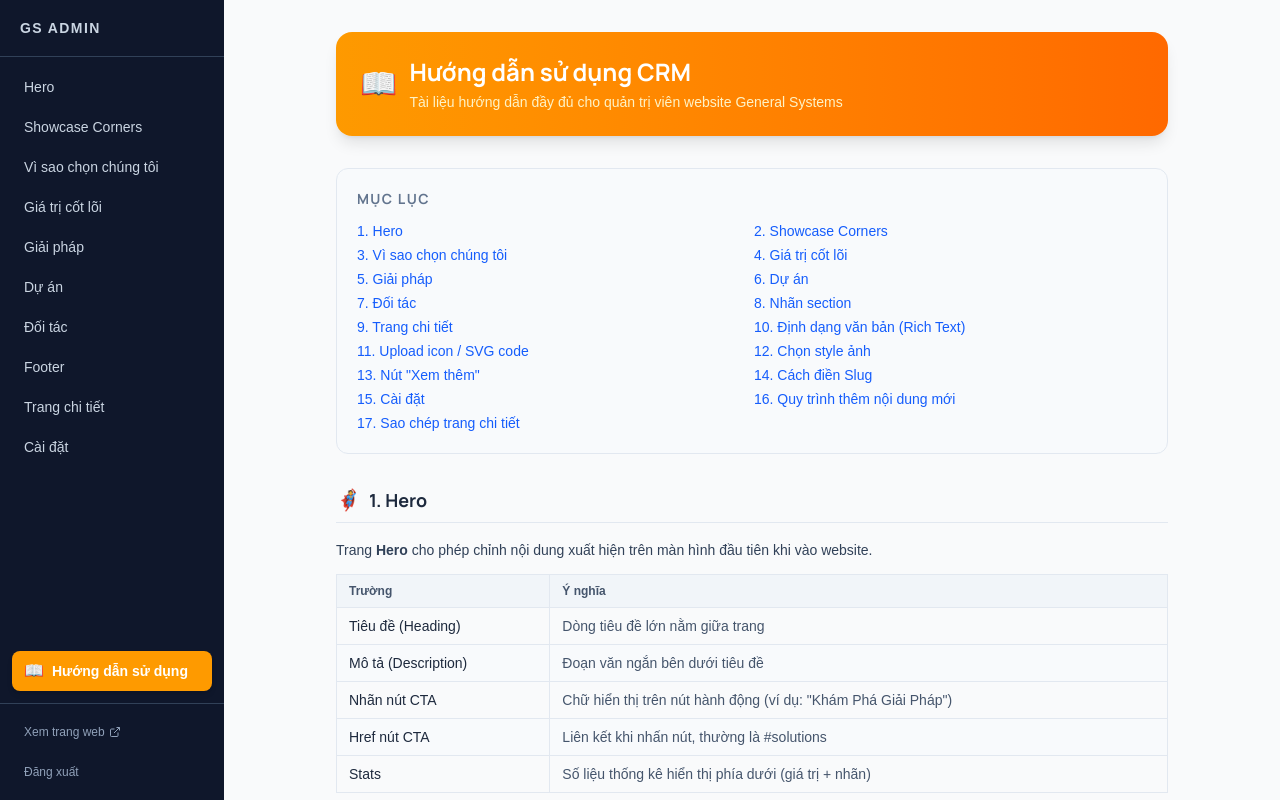
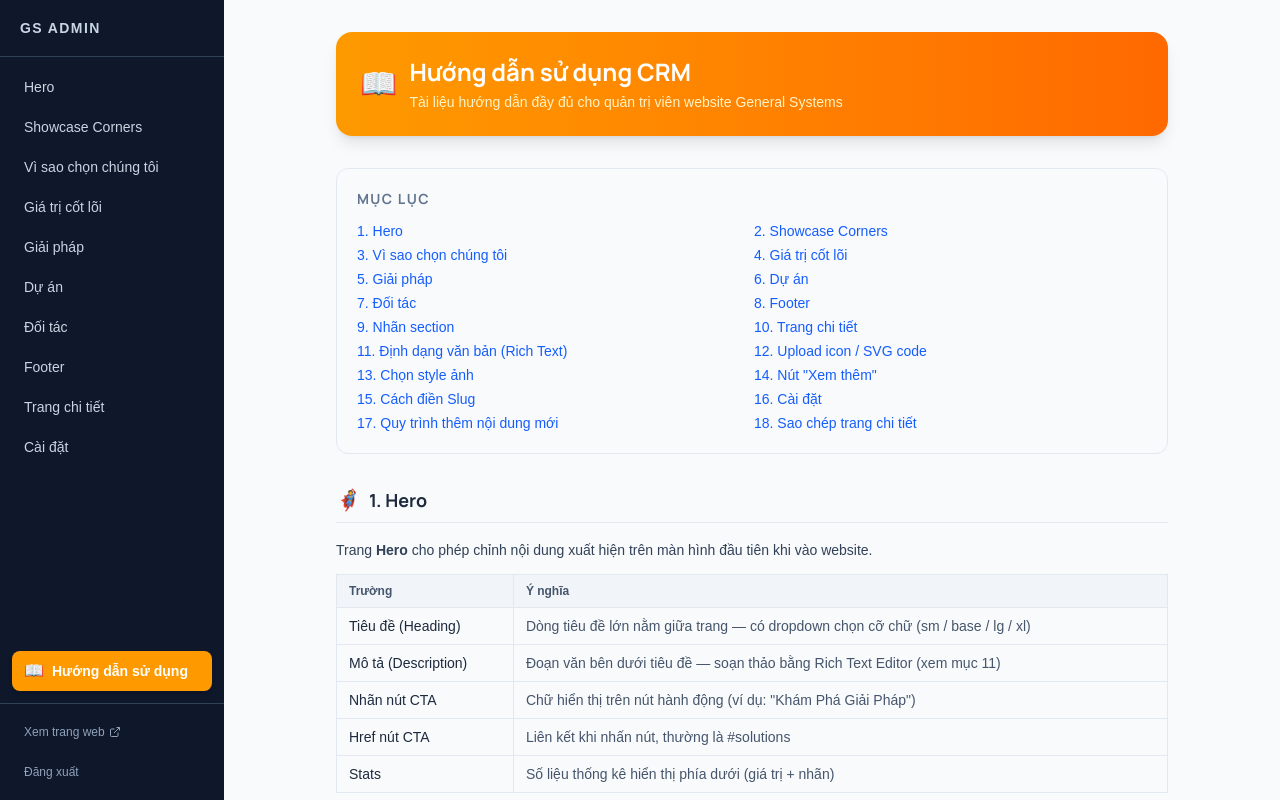
Before and after one commit to binhnq-seta/landing-base, a Next.js app: page /admin/guide in a window 1280 px wide. Built offline with nearby package versions, Linux system fonts and the light colour scheme; no server answers; a web font is replaced by a local one.

Commit message:
update menu

```diff
--- a/app/admin/guide/page.tsx
+++ b/app/admin/guide/page.tsx
@@ -24,16 +24,17 @@ export default function GuidePage() {
             ['#solutions', '5. Giải pháp'],
             ['#projects', '6. Dự án'],
             ['#partners', '7. Đối tác'],
-            ['#section-labels', '8. Nhãn section'],
-            ['#detail-pages', '9. Trang chi tiết'],
-            ['#rich-text', '10. Định dạng văn bản (Rich Text)'],
-            ['#icon-guide', '11. Upload icon / SVG code'],
-            ['#image-style', '12. Chọn style ảnh'],
-            ['#detail-button', '13. Nút "Xem thêm"'],
-            ['#slug', '14. Cách điền Slug'],
-            ['#settings', '15. Cài đặt'],
-            ['#workflow', '16. Quy trình thêm nội dung mới'],
-            ['#copy-page', '17. Sao chép trang chi tiết'],
+            ['#footer', '8. Footer'],
+            ['#section-labels', '9. Nhãn section'],
+            ['#detail-pages', '10. Trang chi tiết'],
+            ['#rich-text', '11. Định dạng văn bản (Rich Text)'],
+            ['#icon-guide', '12. Upload icon / SVG code'],
+            ['#image-style', '13. Chọn style ảnh'],
+            ['#detail-button', '14. Nút "Xem thêm"'],
+            ['#slug', '15. Cách điền Slug'],
+            ['#settings', '16. Cài đặt'],
+            ['#workflow', '17. Quy trình thêm nội dung mới'],
+            ['#copy-page', '18. Sao chép trang chi tiết'],
           ].map(([href, label]) => (
             <li key={href}>
               <a href={href} className="hover:underline">{label}</a>
@@ -48,8 +49,8 @@ export default function GuidePage() {
         <Section id="hero" icon="🦸" title="1. Hero">
           <p>Trang <strong>Hero</strong> cho phép chỉnh nội dung xuất hiện trên màn hình đầu tiên khi vào website.</p>
           <FieldTable rows={[
-            ['Tiêu đề (Heading)', 'Dòng tiêu đề lớn nằm giữa trang'],
-            ['Mô tả (Description)', 'Đoạn văn ngắn bên dưới tiêu đề'],
+            ['Tiêu đề (Heading)', 'Dòng tiêu đề lớn nằm giữa trang — có dropdown chọn cỡ chữ (sm / base / lg / xl)'],
+            ['Mô tả (Description)', 'Đoạn văn bên dưới tiêu đề — soạn thảo bằng Rich Text Editor (xem mục 11)'],
             ['Nhãn nút CTA', 'Chữ hiển thị trên nút hành động (ví dụ: "Khám Phá Giải Pháp")'],
             ['Href nút CTA', 'Liên kết khi nhấn nút, thường là #solutions'],
             ['Stats', 'Số liệu thống kê hiển thị phía dưới (giá trị + nhãn)'],
@@ -73,11 +74,11 @@ export default function GuidePage() {
           <p>Section liệt kê các lý do nổi bật, hiển thị dưới dạng lưới thẻ trên trang chủ.</p>
           <FieldTable rows={[
             ['Tiêu đề section', 'Đầu đề của cả section'],
-            ['Mỗi mục: Tiêu đề', 'Tiêu đề ngắn của lý do (1–5 từ)'],
-            ['Mỗi mục: Mô tả', 'Nội dung giải thích chi tiết'],
-            ['Mỗi mục: Icon', 'Icon hiển thị trên thẻ — upload ảnh hoặc dán SVG code (xem mục 11)'],
+            ['Mỗi mục: Tiêu đề', 'Tiêu đề ngắn của lý do — có dropdown chọn cỡ chữ (xs / sm / base / lg / xl)'],
+            ['Mỗi mục: Mô tả', 'Nội dung giải thích chi tiết — soạn thảo bằng Rich Text Editor (xem mục 11)'],
+            ['Mỗi mục: Icon', 'Icon hiển thị trên thẻ — upload ảnh hoặc dán SVG code (xem mục 12)'],
           ]} />
-          <Note>Nếu không cài icon, hệ thống tự dùng icon mặc định theo thứ tự mục. Xem mục 11 để biết cách thêm icon tùy chỉnh.</Note>
+          <Note>Nếu không cài icon, hệ thống tự dùng icon mặc định theo thứ tự mục. Xem mục 12 để biết cách thêm icon tùy chỉnh.</Note>
         </Section>
 
         {/* ── 4. Core Values ── */}
@@ -85,11 +86,11 @@ export default function GuidePage() {
           <p>Các giá trị cốt lõi của công ty, hiển thị dạng thẻ có icon.</p>
           <FieldTable rows={[
             ['Tiêu đề section', 'Đầu đề của section giá trị cốt lõi'],
-            ['Mỗi mục: Tiêu đề', 'Tên giá trị (ví dụ: "Uy tín & Tin cậy")'],
-            ['Mỗi mục: Mô tả', 'Diễn giải giá trị đó'],
-            ['Mỗi mục: Icon', 'Icon hiển thị trên thẻ — upload ảnh hoặc dán SVG code (xem mục 11)'],
+            ['Mỗi mục: Tiêu đề', 'Tên giá trị (ví dụ: "Uy tín & Tin cậy") — có dropdown chọn cỡ chữ (xs / sm / base / lg / xl)'],
+            ['Mỗi mục: Mô tả', 'Diễn giải giá trị đó — soạn thảo bằng Rich Text Editor (xem mục 11)'],
+            ['Mỗi mục: Icon', 'Icon hiển thị trên thẻ — upload ảnh hoặc dán SVG code (xem mục 12)'],
           ]} />
-          <Note>Nếu không cài icon, hệ thống tự dùng icon mặc định theo thứ tự mục. Xem mục 11 để biết cách thêm icon tùy chỉnh.</Note>
+          <Note>Nếu không cài icon, hệ thống tự dùng icon mặc định theo thứ tự mục. Xem mục 12 để biết cách thêm icon tùy chỉnh.</Note>
         </Section>
 
         {/* ── 5. Solutions ── */}
@@ -99,7 +100,7 @@ export default function GuidePage() {
             ['Tên giải pháp', 'Tiêu đề thẻ giải pháp'],
             ['Mô tả', 'Đoạn mô tả ngắn'],
             ['Ảnh', 'Ảnh bìa của thẻ giải pháp'],
-            ['Slug', 'Mã định danh URL cho trang chi tiết (xem mục 14)'],
+            ['Slug', 'Mã định danh URL cho trang chi tiết (xem mục 15)'],
           ]} />
         </Section>
 
@@ -119,19 +120,52 @@ export default function GuidePage() {
         <Section id="partners" icon="🤝" title="7. Đối tác">
           <p>Logo và tên các đối tác hiển thị trong section Đối tác trên trang chủ.</p>
           <FieldTable rows={[
-            ['Tên đối tác', 'Tên hiển thị dưới logo'],
-            ['Logo', 'Đường dẫn hoặc tải ảnh logo lên'],
+            ['Tiêu đề section', 'Đầu đề của section — có dropdown chọn cỡ chữ (sm / base / lg / xl)'],
+            ['Mô tả', 'Đoạn mô tả phía dưới tiêu đề — soạn thảo bằng Rich Text Editor (xem mục 11)'],
+            ['Mỗi logo: Ảnh', 'Đường dẫn hoặc tải ảnh logo lên'],
+            ['Mỗi logo: Tên công ty (alt)', 'Tên đối tác — dùng cho alt text ảnh (SEO & accessibility)'],
           ]} />
         </Section>
 
-        {/* ── 8. Section Labels ── */}
-        <Section id="section-labels" icon="🏷️" title="8. Nhãn section">
+        {/* ── 8. Footer ── */}
+        <Section id="footer" icon="🦶" title="8. Footer">
+          <p>Quản lý toàn bộ nội dung và cỡ chữ của footer website. Footer chia làm 3 nhóm:</p>
+
+          <h3 className="mt-4 mb-2 font-bold text-slate-800">Thông tin công ty</h3>
+          <FieldTable rows={[
+            ['Tên công ty', 'Hiển thị đầu footer — có dropdown chọn cỡ chữ'],
+            ['Địa chỉ 1 / Địa chỉ 2', 'Hai dòng địa chỉ — soạn thảo bằng Rich Text Editor (xem mục 11); cỡ chữ inline trong editor'],
+            ['Cỡ chữ liên hệ', 'Một dropdown điều chỉnh cùng lúc cỡ chữ của SĐT, Email, Website'],
+            ['Số điện thoại', 'Số hiển thị và liên kết tel:'],
+            ['Email', 'Địa chỉ email liên hệ'],
+            ['Website (hiển thị)', 'Tên miền hiển thị (ví dụ: gs-group.vn)'],
+            ['Website (href)', 'Đường dẫn đầy đủ khi nhấn vào (ví dụ: https://gs-group.vn)'],
+          ]} />
+
+          <h3 className="mt-4 mb-2 font-bold text-slate-800">Cột điều hướng</h3>
+          <FieldTable rows={[
+            ['Tiêu đề cột (cỡ chữ)', 'Dropdown chọn cỡ chữ cho tiêu đề cột Giải pháp và Dự án'],
+            ['Tiêu đề cột Giải pháp', 'Nhãn đầu cột bên trái (ví dụ: "GIẢI PHÁP")'],
+            ['Tiêu đề cột Dự án', 'Nhãn đầu cột bên phải (ví dụ: "DỰ ÁN TIÊU BIỂU")'],
+            ['Nội dung danh sách link (cỡ chữ)', 'Dropdown chọn cỡ chữ cho các link trong cột — link tự lấy từ dữ liệu Giải pháp / Dự án'],
+          ]} />
+
+          <h3 className="mt-4 mb-2 font-bold text-slate-800">Copyright</h3>
+          <FieldTable rows={[
+            ['Nội dung copyright', 'Dòng bản quyền cuối trang — có dropdown chọn cỡ chữ'],
+          ]} />
+
+          <Note>Tên miền SĐT, Email, Website và các cỡ chữ được đồng bộ sang ngôn ngữ kia khi nhấn <em>Đồng bộ sang EN/VI</em>. Nội dung văn bản (tên công ty, địa chỉ, nhãn cột, copyright) giữ nguyên bản dịch của từng ngôn ngữ.</Note>
+        </Section>
+
+        {/* ── 9. Section Labels ── */}
+        <Section id="section-labels" icon="🏷️" title="9. Nhãn section">
           <p>Tùy chỉnh các tiêu đề, phụ đề và mô tả mặc định của các section trên trang chủ mà không thuộc trang nào cụ thể.</p>
           <Note>Nếu để trống, hệ thống sẽ dùng nội dung mặc định đã cấu hình sẵn trong code.</Note>
         </Section>
 
-        {/* ── 9. Trang chi tiết ── */}
-        <Section id="detail-pages" icon="📄" title="9. Trang chi tiết">
+        {/* ── 10. Trang chi tiết ── */}
+        <Section id="detail-pages" icon="📄" title="10. Trang chi tiết">
           <p>Quản lý nội dung các trang chi tiết cho Giải pháp và Dự án. Mỗi trang chi tiết gồm:</p>
           <ul className="ml-5 mt-2 list-disc space-y-1 text-slate-700 text-sm">
             <li>Danh sách các <strong>section</strong> có thứ tự — kéo để sắp xếp lại</li>
@@ -162,7 +196,7 @@ export default function GuidePage() {
           <div className="space-y-4">
             <div className="rounded-lg border border-slate-200 bg-slate-50 p-4">
               <p className="font-semibold text-slate-800 mb-1">🎨 Định dạng tiêu đề & văn bản</p>
-              <p>Tất cả các ô tiêu đề, mô tả, nội dung trong trang chi tiết đều hỗ trợ <strong>rich text</strong> — có thể in đậm, đổi màu, chỉnh cỡ chữ v.v. Xem chi tiết tại <a href="#rich-text" className="text-blue-600 underline">mục 10</a>.</p>
+              <p>Tất cả các ô tiêu đề, mô tả, nội dung trong trang chi tiết đều hỗ trợ <strong>rich text</strong> — có thể in đậm, đổi màu, chỉnh cỡ chữ v.v. Xem chi tiết tại <a href="#rich-text" className="text-blue-600 underline">mục 11</a>.</p>
             </div>
 
             <div className="rounded-lg border border-slate-200 bg-slate-50 p-4">
@@ -186,9 +220,18 @@ export default function GuidePage() {
           </div>
         </Section>
 
-        {/* ── 10. Rich Text ── */}
-        <Section id="rich-text" icon="✏️" title="10. Định dạng văn bản (Rich Text Editor)">
-          <p>Hầu hết các ô văn bản trong <strong>Trang chi tiết</strong> đều có thanh công cụ định dạng phía trên. Các thao tác có thể thực hiện:</p>
+        {/* ── 11. Rich Text ── */}
+        <Section id="rich-text" icon="✏️" title="11. Định dạng văn bản (Rich Text Editor)">
+          <p>Tất cả các ô mô tả / nội dung dài trong CRM đều dùng <strong>Rich Text Editor</strong> — có thanh công cụ định dạng phía trên. Áp dụng cho:</p>
+          <ul className="ml-5 mt-1 mb-3 list-disc space-y-0.5 text-slate-700">
+            <li><strong>Hero</strong> — trường Mô tả</li>
+            <li><strong>Vì sao chọn chúng tôi</strong> — Mô tả của từng mục</li>
+            <li><strong>Giá trị cốt lõi</strong> — Mô tả của từng mục</li>
+            <li><strong>Đối tác</strong> — trường Mô tả section</li>
+            <li><strong>Footer</strong> — Địa chỉ 1 và Địa chỉ 2</li>
+            <li><strong>Trang chi tiết</strong> — tất cả ô Nội dung (body) trong từng section</li>
+          </ul>
+          <p>Các thao tác có thể thực hiện:</p>
 
           <div className="overflow-x-auto mt-3">
             <table className="w-full text-sm border-collapse">
@@ -224,8 +267,8 @@ export default function GuidePage() {
           </div>
         </Section>
 
-        {/* ── 11. Icon Guide ── */}
-        <Section id="icon-guide" icon="🎨" title="11. Upload icon / SVG code">
+        {/* ── 12. Icon Guide ── */}
+        <Section id="icon-guide" icon="🎨" title="12. Upload icon / SVG code">
           <p>Các mục trong <strong>Vì sao chọn chúng tôi</strong> và <strong>Giá trị cốt lõi</strong> cho phép cài icon tùy chỉnh theo hai cách: upload ảnh hoặc dán SVG code.</p>
 
           <h3 className="mt-4 mb-2 font-bold text-slate-800">So sánh hai cách</h3>
@@ -269,8 +312,8 @@ export default function GuidePage() {
           <Note>Hai cách dùng cùng một trường dữ liệu — nếu vừa upload vừa dán SVG, cái nào nhập sau sẽ ghi đè cái trước. Nhấn <strong>Xóa</strong> để xóa SVG code hiện tại và chuyển sang upload ảnh.</Note>
         </Section>
 
-        {/* ── 12. Image Style ── */}
-        <Section id="image-style" icon="🖼️" title="12. Chọn style ảnh">
+        {/* ── 13. Image Style ── */}
+        <Section id="image-style" icon="🖼️" title="13. Chọn style ảnh">
           <p>Khi section có trường <strong>Ảnh</strong>, bạn cần chọn <strong>Image Style</strong> để quyết định cách ảnh được hiển thị:</p>
           <div className="overflow-x-auto mt-3">
             <table className="w-full text-sm border-collapse">
@@ -293,8 +336,8 @@ export default function GuidePage() {
           <Note>Với kind <code>image-points</code>, thường chọn <strong>cover</strong> hoặc <strong>background</strong>. Với sơ đồ/biểu đồ, chọn <strong>contain</strong>. Khi chọn <strong>background</strong>, dùng thanh kéo <em>Opacity màn phủ</em> để điều chỉnh độ tối.</Note>
         </Section>
 
-        {/* ── 13. Detail Button ── */}
-        <Section id="detail-button" icon="🔗" title='13. Nút "Xem thêm"'>
+        {/* ── 14. Detail Button ── */}
+        <Section id="detail-button" icon="🔗" title='14. Nút "Xem thêm"'>
           <p>Mỗi trang chi tiết (Giải pháp / Dự án) có thể bật/tắt nút <strong>"Xem chi tiết"</strong> dẫn tới trang riêng:</p>
           <ul className="ml-5 mt-2 list-disc space-y-1 text-slate-700 text-sm">
             <li>Bật nút: tích vào ô <strong>"Hiển thị nút xem thêm"</strong></li>
@@ -304,8 +347,8 @@ export default function GuidePage() {
           <Note>Nếu trang chi tiết chưa có nội dung, hãy tắt nút để tránh dẫn vào trang trống.</Note>
         </Section>
 
-        {/* ── 14. Slug ── */}
-        <Section id="slug" icon="🔑" title="14. Cách điền Slug">
+        {/* ── 15. Slug ── */}
+        <Section id="slug" icon="🔑" title="15. Cách điền Slug">
           <p>Slug là mã định danh URL cho từng giải pháp hoặc dự án. Slug quyết định đường dẫn trang chi tiết.</p>
 
           <h3 className="mt-4 mb-2 font-bold text-slate-800">Quy tắc đặt slug</h3>
@@ -336,8 +379,8 @@ export default function GuidePage() {
           </div>
         </Section>
 
-        {/* ── 15. Settings ── */}
-        <Section id="settings" icon="⚙️" title="15. Cài đặt">
+        {/* ── 16. Settings ── */}
+        <Section id="settings" icon="⚙️" title="16. Cài đặt">
           <h3 className="mb-2 font-bold text-slate-800">Đổi mật khẩu</h3>
           <FieldTable rows={[
             ['Mật khẩu hiện tại', 'Nhập mật khẩu đang dùng để xác thực'],
@@ -355,24 +398,24 @@ export default function GuidePage() {
           <Note>Không chia sẻ mật khẩu qua kênh không bảo mật. Mỗi thành viên nên có tài khoản riêng.</Note>
         </Section>
 
-        {/* ── 16. Workflow ── */}
-        <Section id="workflow" icon="🔄" title="16. Quy trình thêm nội dung mới">
+        {/* ── 17. Workflow ── */}
+        <Section id="workflow" icon="🔄" title="17. Quy trình thêm nội dung mới">
           <ol className="ml-5 list-decimal space-y-3 text-slate-700 text-sm">
             <li><strong>Chuẩn bị ảnh:</strong> Đặt tên ảnh theo format <code className="rounded bg-slate-100 px-1">ten-du-an.jpg</code>, không dùng tiếng Việt hay khoảng trắng.</li>
             <li><strong>Tải ảnh lên:</strong> Dùng nút "Tải ảnh lên" trong CRM — ảnh sẽ lưu vào <code className="rounded bg-slate-100 px-1">/public/image/</code>.</li>
-            <li><strong>Tạo mục:</strong> Vào trang tương ứng (Giải pháp / Dự án) → điền thông tin → điền Slug theo quy tắc mục 14 → Lưu.</li>
+            <li><strong>Tạo mục:</strong> Vào trang tương ứng (Giải pháp / Dự án) → điền thông tin → điền Slug theo quy tắc mục 15 → Lưu.</li>
             <li><strong>Bật trang chi tiết:</strong> Vào <strong>Trang chi tiết</strong> → chọn mục vừa tạo → tích "Hiển thị nút xem thêm".</li>
             <li><strong>Thêm các section:</strong> Nhấn "Thêm section" → chọn loại phù hợp → điền nội dung → chọn style ảnh.</li>
-            <li><strong>Định dạng văn bản:</strong> Bôi đen text trong ô soạn thảo → dùng toolbar để in đậm, đổi màu, chỉnh cỡ chữ (xem mục 10).</li>
-            <li><strong>Thêm icon (nếu cần):</strong> Vào mục Vì sao chọn / Giá trị cốt lõi → dán SVG code vào ô icon của từng mục (xem mục 11).</li>
+            <li><strong>Định dạng văn bản:</strong> Bôi đen text trong ô soạn thảo → dùng toolbar để in đậm, đổi màu, chỉnh cỡ chữ (xem mục 11).</li>
+            <li><strong>Thêm icon (nếu cần):</strong> Vào mục Vì sao chọn / Giá trị cốt lõi → dán SVG code vào ô icon của từng mục (xem mục 12).</li>
             <li><strong>Sắp xếp thứ tự:</strong> Kéo thả các section để sắp xếp theo thứ tự muốn hiển thị.</li>
             <li><strong>Kiểm tra tiếng Anh:</strong> Chuyển tab sang EN → điền bản dịch cho các trường cần thiết.</li>
             <li><strong>Lưu và xem trước:</strong> Nhấn Lưu → nhấn "Xem trang web" ở sidebar để kiểm tra kết quả.</li>
           </ol>
         </Section>
 
-        {/* ── 17. Sao chép trang chi tiết ── */}
-        <Section id="copy-page" icon="📋" title="17. Sao chép trang chi tiết">
+        {/* ── 18. Sao chép trang chi tiết ── */}
+        <Section id="copy-page" icon="📋" title="18. Sao chép trang chi tiết">
           <p>Tính năng <strong>Sao chép trang</strong> giúp tạo nhanh một trang chi tiết mới với toàn bộ nội dung giống hệt trang hiện tại, chỉ thay đổi category và slug.</p>
           <p><strong>Cách dùng:</strong></p>
           <ol className="ml-5 list-decimal space-y-1">
@@ -381,7 +424,7 @@ export default function GuidePage() {
             <li>Trong hộp thoại xuất hiện:
               <ul className="ml-5 mt-1 list-disc space-y-1">
                 <li>Chọn <strong>Category</strong>: <em>Giải pháp (solutions)</em> hoặc <em>Dự án (projects)</em>.</li>
-                <li>Nhập <strong>Slug mới</strong> — theo cùng quy tắc mục 14: chữ thường, số, dấu gạch ngang, không dấu cách.</li>
+                <li>Nhập <strong>Slug mới</strong> — theo cùng quy tắc mục 15: chữ thường, số, dấu gạch ngang, không dấu cách.</li>
               </ul>
             </li>
             <li>Nhấn <strong>Sao chép</strong> để xác nhận. Hệ thống sẽ tạo trang mới và chuyển thẳng vào trang vừa tạo.</li>
--- a/components/layout/SiteHeader.tsx
+++ b/components/layout/SiteHeader.tsx
@@ -42,21 +42,14 @@ const PROJECTS_EN: NavItem[] = [
 const NAV_VI: NavLink[] = [
   { label: 'Trang chủ', href: '/#home' },
   {
-    label: 'Về chúng tôi',
-    href: '/#about',
-    children: [
-      { label: 'Về GS Group', href: '/#home' },
-      { label: 'Tầm nhìn & sứ mệnh', href: '/#features' },
-      { label: 'Giá trị cốt lõi', href: '/#core-values' },
-    ],
+    label: 'Giải pháp',
+    href: '/#solutions',
+    children: SOLUTIONS_VI,
   },
   {
-    label: 'Giải pháp',
-    href: '/#solutions',
-    columns: [
-      { label: 'Giải pháp', href: '/#solutions', items: SOLUTIONS_VI },
-      { label: 'Dự án tiêu biểu', href: '/#projects', items: PROJECTS_VI },
-    ],
+    label: 'Dự án tiêu biểu',
+    href: '/#projects',
+    children: PROJECTS_VI,
   },
   { label: 'Liên hệ', href: '/contact' },
 ]
@@ -64,21 +57,14 @@ const NAV_VI: NavLink[] = [
 const NAV_EN: NavLink[] = [
   { label: 'Home', href: '/#home' },
   {
-    label: 'About Us',
-    href: '/#about',
-    children: [
-      { label: 'About GS Group', href: '/#home' },
-      { label: 'Vision & Mission', href: '/#features' },
-      { label: 'Core Values', href: '/#core-values' },
-    ],
+    label: 'Solutions',
+    href: '/#solutions',
+    children: SOLUTIONS_EN,
   },
   {
-    label: 'Solutions',
-    href: '/#solutions',
-    columns: [
-      { label: 'Solutions', href: '/#solutions', items: SOLUTIONS_EN },
-      { label: 'Notable Projects', href: '/#projects', items: PROJECTS_EN },
-    ],
+    label: 'Notable Projects',
+    href: '/#projects',
+    children: PROJECTS_EN,
   },
   { label: 'Contact', href: '/contact' },
 ]
@@ -137,7 +123,10 @@ export function SiteHeader({ overlay = false, dark = false, locale: localeProp }
 
   const isActive = (label: string) => {
     if (label === 'Giải pháp' || label === 'Solutions') {
-      return pathname.startsWith('/solutions') || pathname.startsWith('/projects')
+      return pathname.includes('/solutions')
+    }
+    if (label === 'Dự án tiêu biểu' || label === 'Notable Projects') {
+      return pathname.includes('/projects')
     }
     if (label === 'Trang chủ' || label === 'Home') {
       return pathname === '/' || pathname === '/vi' || pathname === '/en'
```
